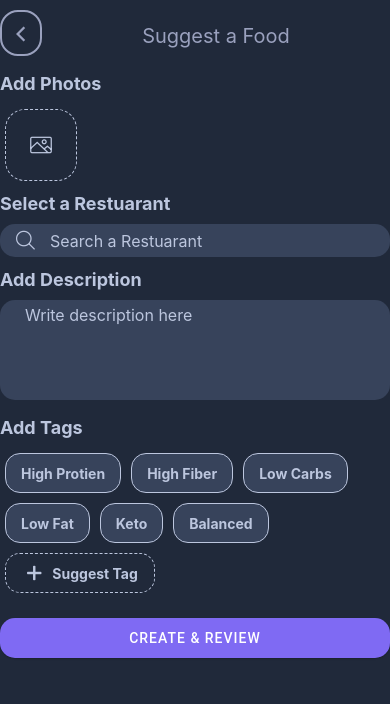
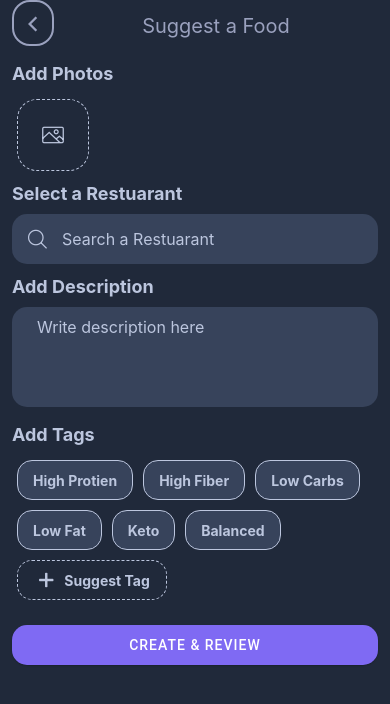
Before and after one commit to Ibrahim-Arif/Food-Suggestion-App, a React Native app: screen /Suggestion in a window 390 px wide. Shown: the top 704 px of the page. Built offline with nearby package versions, Linux system fonts and the light colour scheme.

Commit message:
image permissions issue-1

```diff
--- a/package.json
+++ b/package.json
@@ -19,6 +19,7 @@
     "react-native-image-picker": "^4.0.6",
     "react-native-maps": "0.28.0",
     "react-native-paper": "^4.9.2",
+    "react-native-permissions": "^3.0.5",
     "react-native-safe-area-context": "^3.3.1",
     "react-native-screens": "^3.6.0",
     "react-native-vector-icons": "^8.1.0",
--- a/src/components/Header.js
+++ b/src/components/Header.js
@@ -27,7 +27,6 @@ function Header({title}) {
 const styles = StyleSheet.create({
   container: {
     flexDirection: 'row',
-    marginTop: 10,
     alignItems: 'center',
     justifyContent: 'space-between',
   },
--- a/src/components/Screen.js
+++ b/src/components/Screen.js
@@ -9,7 +9,7 @@ function Screen({children, style}) {
 
 const styles = StyleSheet.create({
   container: {
-    // paddingTop: Platform.OS === 'android' ? StatusBar.currentHeight : 0,
+    paddingTop: Platform.OS === 'android' ? StatusBar.currentHeight : 0,
     flex: 1,
   },
 });
--- a/src/screens/SuggestionScreen.js
+++ b/src/screens/SuggestionScreen.js
@@ -99,6 +99,7 @@ function SuggestionScreen({}) {
 
   return (
     <Screen style={styles.container}>
+      <View style={{marginHorizontal: 12}}>
         <Header title="Suggest a Food" />
 
         <View style={{height: 10}} />
@@ -125,7 +126,7 @@ function SuggestionScreen({}) {
             style={{marginHorizontal: 10}}
           />
           <TextInput
-          style={{flex: 1, color: colors.textLight, fontSize: 16}}
+            style={{flex: 1, color: colors.textLight, fontSize: 16, height: 50}}
             onChangeText={setSearch}
             value={search}
             placeholder="Search a Restuarant"
@@ -184,6 +185,7 @@ function SuggestionScreen({}) {
           }}>
           {'Create & Review'}
         </Button>
+      </View>
     </Screen>
   );
 }
@@ -192,7 +194,6 @@ const styles = StyleSheet.create({
   container: {
     flex: 1,
     backgroundColor: colors.background,
-    paddingHorizontal: 12,
   },
   desc: {
     backgroundColor: colors.backgroundLight,
@@ -200,7 +201,7 @@ const styles = StyleSheet.create({
     height: 100,
     paddingLeft: 25,
     paddingRight: 10,
-    paddingVertical: 5,
+    paddingVertical: 10,
   },
   suggestButton: {
     flexDirection: 'row',
```
Also changed, not shown: 4 other files (tests, documents, lock files or other folders). Lines whose indentation alone changed are shown as unchanged.
